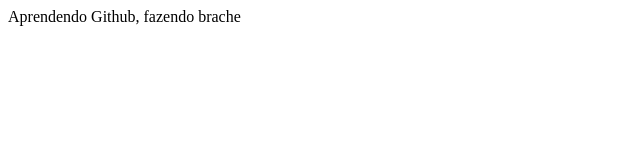
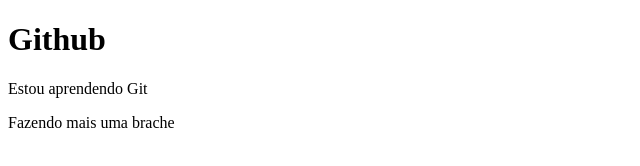
Before and after one commit to filipepolnow/Tutorial_git, a plain HTML site: page index.html in a window 1280 px wide. Shown: the whole page, without its empty margins (0-640 px from the left). Drawn offline with Linux system fonts and the light colour scheme.

Commit message:
Nova demanda

```diff
--- a/index.html
+++ b/index.html
@@ -6,6 +6,8 @@
         <title>Tutorial de Git, inserindo </title>
     </head>
     <body>
-        Aprendendo Github, fazendo brache
+        <h1>Github</h1>
+        <p>Estou aprendendo Git</p>
+        <p>Fazendo mais uma brache</p>
     </body>
 </html>
```
